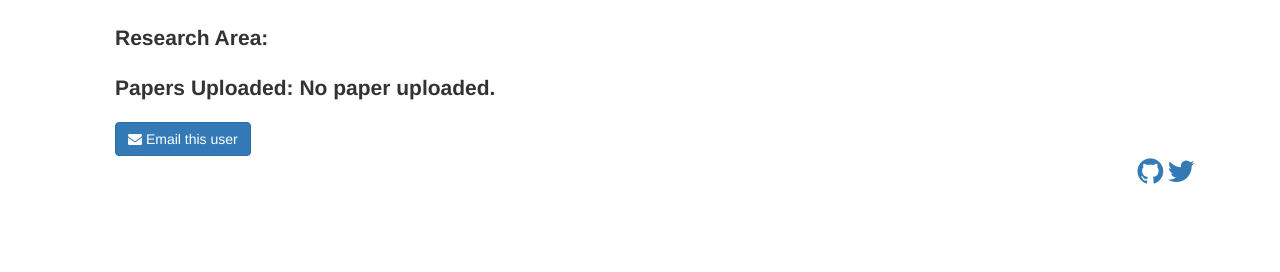
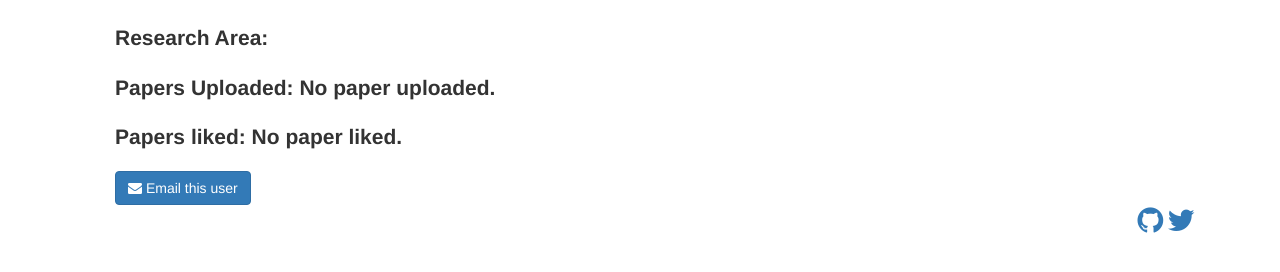
Before and after one commit to onyilam/jikan, a Django app: page /search/profile/2/ in a window 1280 px wide. Shown: the part 227-499 px from the top of the page. Run offline with Django 3.2, Linux system fonts and the light colour scheme; data comes from the database, SQL or seed files in the repository; tables that the repository leaves empty hold one stand-in row (values such as "Sample post"); parts of the project's set-up code (start-up, migrations or seed data) failed here and were passed over; some libraries are stand-ins or nearby versions.

Commit message:
user profile display papers liked

```diff
--- a/jikan/search/models.py
+++ b/jikan/search/models.py
@@ -57,7 +57,7 @@ class Author(models.Model):
 
 
 class Preference(models.Model):
-    user = ForeignKey(CustomUser, on_delete=CASCADE, null=True)
+    user = ForeignKey(settings.AUTH_USER_MODEL, related_name="preference", on_delete=CASCADE, null=True)
     paper = ForeignKey(Paper, on_delete=CASCADE, null=True)
     value = IntegerField(null=True, validators=[
             MaxValueValidator(20)
--- a/jikan/templates/profile.html
+++ b/jikan/templates/profile.html
@@ -62,6 +62,15 @@ $(document).ready(function(){
                               {% endfor %}
                               </a>
                           </p>
+
+                          <p class="lead"> <strong>Papers liked:<strong>
+                            {% for pref in creator.preference.all %}
+                            <a href="{% url 'search:paper_detail' pk=pref.paper.pk %}"><p class="lead">{{ pref.paper.title }}</p>
+                                {% empty %}
+                                No paper liked.
+                                {% endfor %}
+                              </a>
+                            </p>
                     </div>
                     <!-- <div class="col-xs-12 col-sm-4 text-center">
                         <figure>
```
